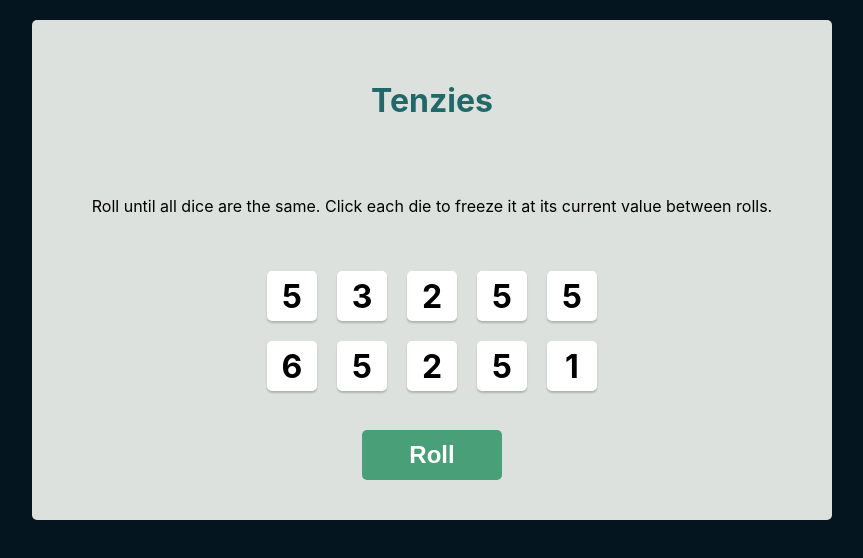
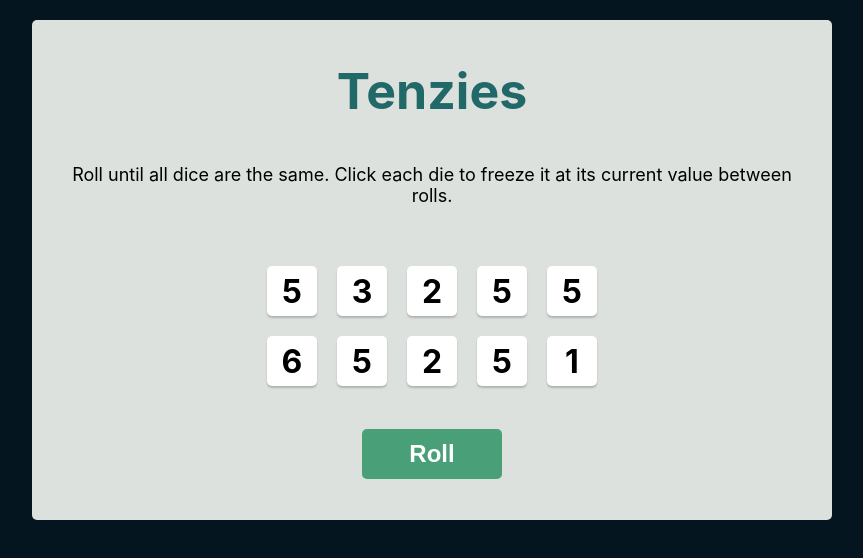
Before and after one commit to TrixyParra/tenzies, a React (Create React App) app: page / in a window 1280 px wide. Shown: the top 558 px of the page, without its empty margins (208-1071 px from the left). Built offline with nearby package versions, Linux system fonts and the light colour scheme.

Commit message:
styled instructions and title

```diff
--- a/src/App.css
+++ b/src/App.css
@@ -27,6 +27,14 @@ main {
 h1 {
   color: #216869;
   text-align: center;
+  font-size: 50px;
+  margin: 0;
+}
+
+.game-instructions {
+  text-align: center;
+  font-size: 18px;
+  margin-top: 0;
 }
 
   /* Dice Section */
```
